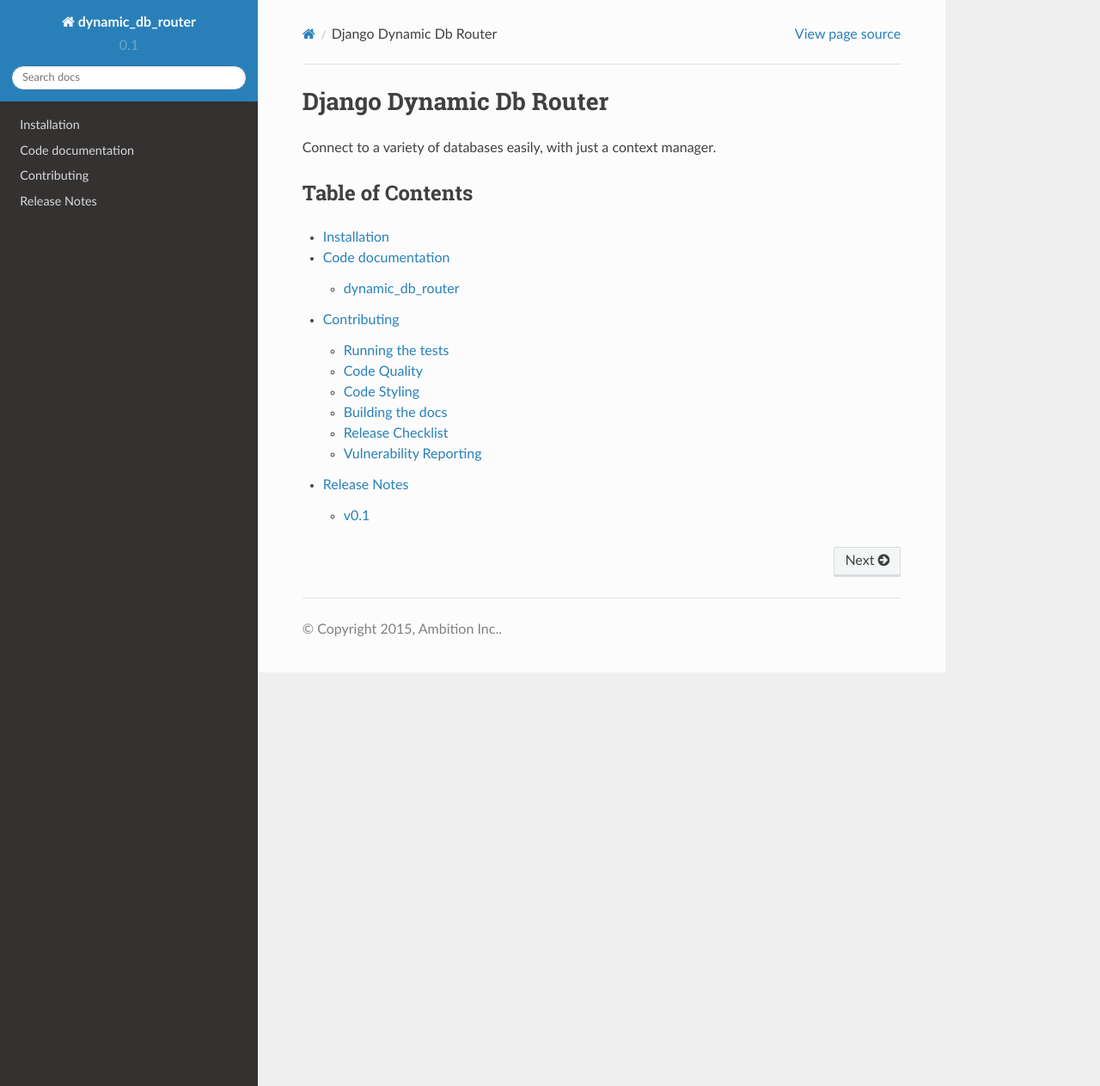
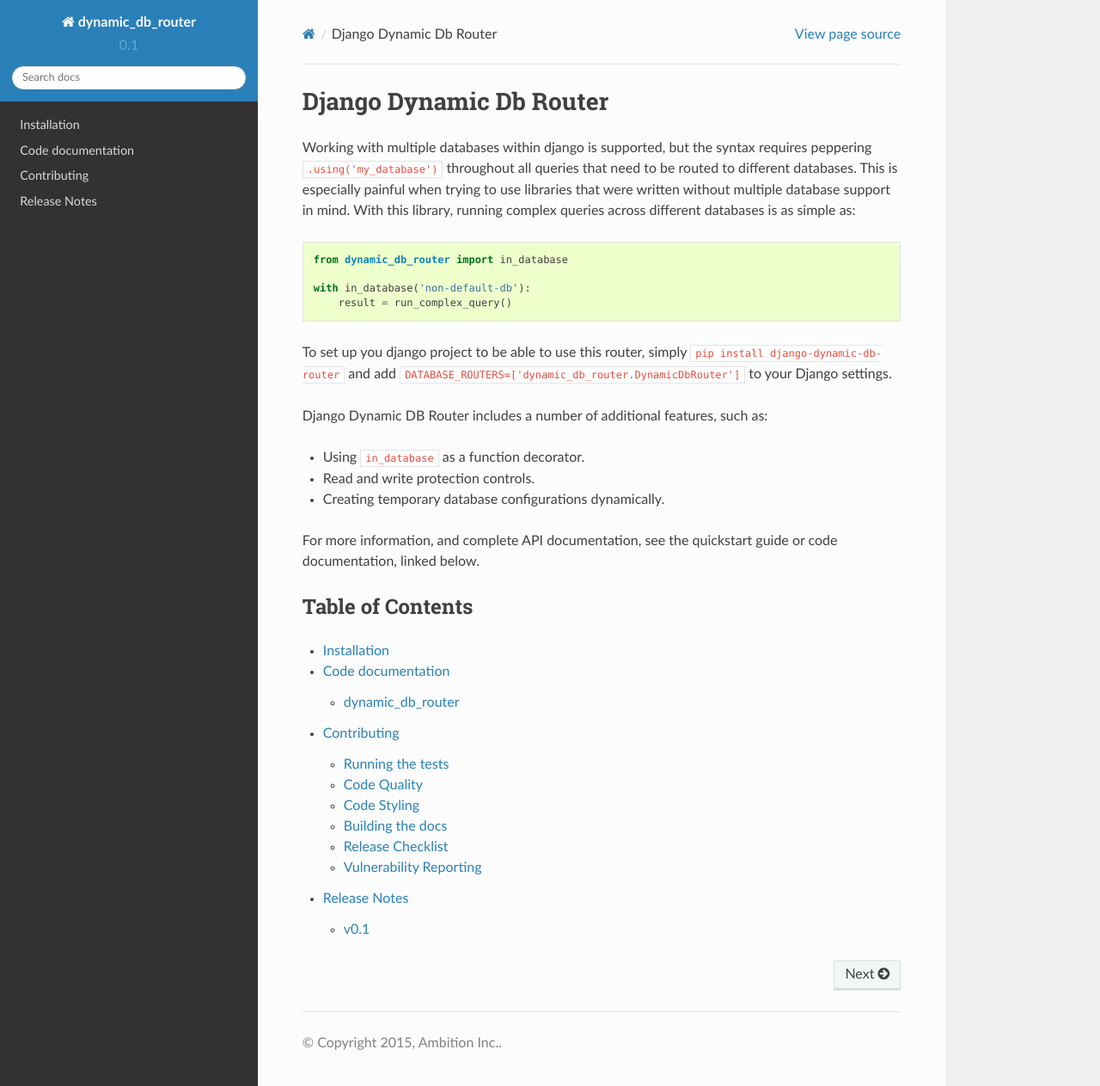
Before and after one commit to ambitioninc/django-dynamic-db-router, a Sphinx documentation site: the page built from docs/index.rst, in a window 1280 px wide and 1263 px high. Shown: the whole window at 86% size. Built offline with Sphinx 7.4.7 and the Read the Docs theme 2.0.0, drawn with Linux system fonts in a browser that asks for light colours.

Commit message:
Introduction to Django Dynamic DB Router

```diff
--- a/docs/index.rst
+++ b/docs/index.rst
@@ -1,7 +1,35 @@
 Django Dynamic Db Router
 ========================
 
-Connect to a variety of databases easily, with just a context manager.
+Working with multiple databases within django is supported, but the
+syntax requires peppering ``.using('my_database')`` throughout all
+queries that need to be routed to different databases. This is
+especially painful when trying to use libraries that were written
+without multiple database support in mind. With this library, running
+complex queries across different databases is as simple as:
+
+.. code-block:: python
+
+    from dynamic_db_router import in_database
+
+    with in_database('non-default-db'):
+        result = run_complex_query()
+
+To set up you django project to be able to use this router, simply
+``pip install django-dynamic-db-router`` and add
+``DATABASE_ROUTERS=['dynamic_db_router.DynamicDbRouter']`` to your
+Django settings.
+
+Django Dynamic DB Router includes a number of additional features,
+such as:
+
+- Using ``in_database`` as a function decorator.
+- Read and write protection controls.
+- Creating temporary database configurations dynamically.
+
+For more information, and complete API documentation, see the
+quickstart guide or code documentation, linked below.
+
 
 Table of Contents
 -----------------
```
Also changed, not shown: README.rst (+31 -7 lines).
